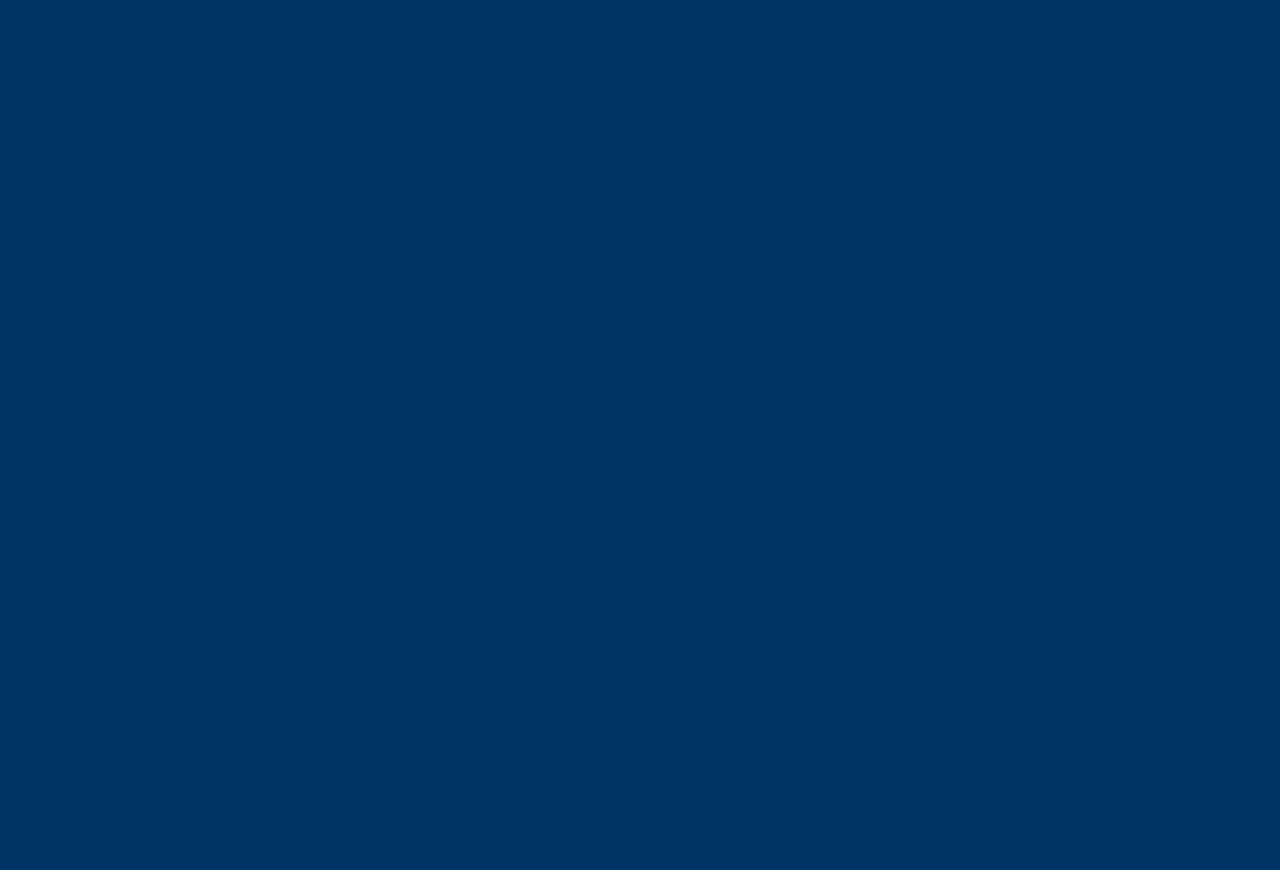
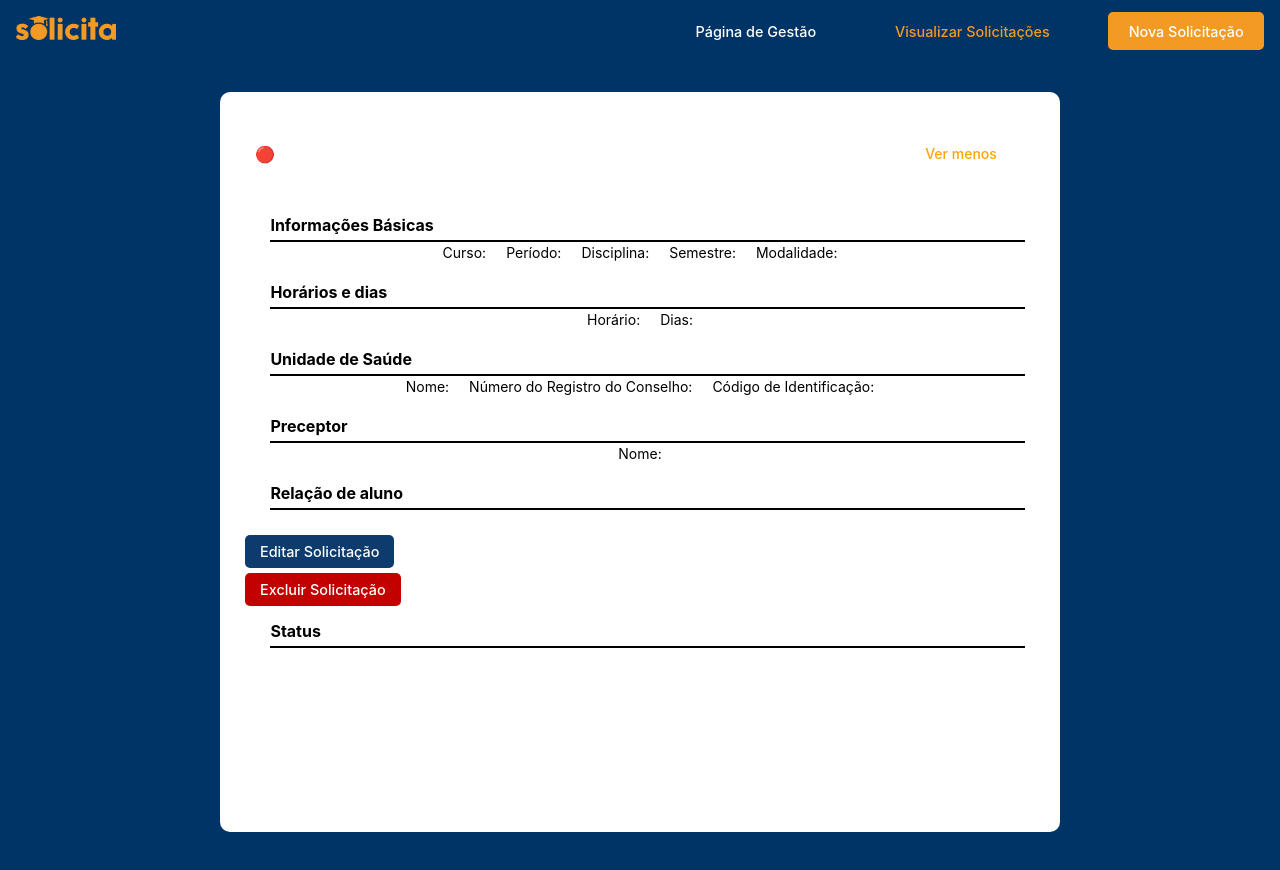
Before and after one commit to laisqueiroz/solicita, a Vue app in the folder frontend/: page /visualizar-solicitacao-VerMais in a window 1280 px wide. Before the commit this address had no page. Shown: the top 870 px of the page. Before the commit the page ends 800 px from the top, so only its background shows below. Built offline with nearby package versions, Linux system fonts and the light colour scheme.

Commit message:
tela ver mais para organizar IE

```diff
--- a/frontend/src/router/index.js
+++ b/frontend/src/router/index.js
@@ -8,6 +8,7 @@ import ViewSolicitation from "../views/ViewSolicitation.vue";
 import CadastroPage from "../views/CadastroPage.vue";
 import NovaSolicitacao from "../views/NovaSolicitacao.vue";
 import VisualizarSolicitacaoIE from "../views/VisualizarSolicitacaoIE.vue";
+import VerMaisVisualizarSolictIE from "../views/VerMaisVisualizarSolictIE.vue";
 
 
 const routes = [
@@ -52,6 +53,11 @@ const routes = [
   {
     path: "/visualizar-solicitacao",
     component: VisualizarSolicitacaoIE
+  },
+
+  {
+    path: "/visualizar-solicitacao-VerMais",
+    component: VerMaisVisualizarSolictIE
   }
 
 
--- /dev/null
+++ b/frontend/src/views/VerMaisVisualizarSolictIE.vue
@@ -0,0 +1,178 @@
+<template>
+    <div class="container">
+      <HeaderIE />
+      <div class="tabela">
+        <div class="nav">
+          <div>🔴</div>
+          <button class="ver-mais-btn" @click="toggleVerMais">Ver menos</button>
+        </div>
+
+        <div class="divider"></div>
+
+        <div class="section">
+          <div class="section-title">Informações Básicas</div>
+          <div class="info-text">
+            <p>Curso:</p>
+            <p>Período:</p>
+            <p>Disciplina:</p>
+            <p>Semestre:</p>
+            <p>Modalidade:</p>
+          </div>
+        </div>
+
+        <div class="divider"></div>
+
+        <div class="section">
+          <div class="section-title">Horários e dias</div>
+          <div class="info-text">
+            <p>Horário:</p>
+            <p>Dias:</p>
+          </div>
+        </div>
+
+        <div class="divider"></div>
+
+        <div class="section">
+          <div class="section-title">Unidade de Saúde</div>
+          <div class="info-text">
+            <p>Nome:</p>
+            <p>Número do Registro do Conselho:</p>
+            <p>Código de Identificação:</p>
+          </div>
+        </div>
+
+        <div class="divider"></div>
+
+        <div class="section">
+          <div class="section-title">Preceptor</div>
+          <div class="info-text">
+            <p>Nome:</p>
+          </div>
+        </div>
+
+        <div class="divider"></div>
+
+        <div class="section">
+          <div class="section-title">Relação de aluno</div>
+          <div class="info-text">
+          </div>
+        </div>
+
+        <div class="divider"></div>
+
+        <div class="buttons">
+          <button class="button edit">Editar Solicitação</button>
+          <button class="button delete">Excluir Solicitação</button>
+        </div>
+
+        <div class="divider"></div>
+
+        <div class="section">
+          <div class="section-title">Status</div>
+        </div>
+      </div>
+    </div>
+  </template>
+
+  <script setup>
+  import { ref } from 'vue';
+  import HeaderIE from '../components/HeaderIE.vue';
+
+  const verMais = ref(false);
+  const toggleVerMais = () => {
+    verMais.value = !verMais.value;
+  };
+  </script>
+
+  <style scoped>
+  .container {
+    width: 80%;
+    margin: 20px auto;
+  }
+
+  .tabela {
+    width: 800px;
+    height: 700px;
+    background-color: #ffffff;
+    border-radius: 10px;
+    padding: 20px;
+
+  }
+
+  .nav {
+    display: flex;
+    justify-content: space-between;
+    align-items: center;
+    padding: 5px 15px;
+    margin-bottom: 10px;
+  }
+
+  .ver-mais-btn {
+    background: none;
+    border: none;
+    color: orange;
+    font-size: 14px;
+    cursor: pointer;
+    padding: 10px
+  }
+
+
+  .section {
+    padding: 10px 15px;
+  }
+
+  .section-title {
+    font-size: 16px;
+    font-weight: bold;
+    text-align: left;
+    border-bottom: 2px solid black;
+    width: 98%;
+    padding-bottom: 5px;
+    margin-left: auto;
+  }
+
+  .info-text p {
+    font-size: 14px;
+    margin: 10px;
+    display: inline;
+    text-align: left;
+
+  }
+
+  .buttons {
+    margin-top: 15px;
+    text-align: center;
+    width: 10
+
+  }
+
+  .button {
+
+    padding: 8px 15px;
+    border: none;
+    color: white;
+    cursor: pointer;
+    margin: 5px;
+    border-radius: 5px;
+
+
+  }
+
+  .edit {
+    background-color: #0d3b6d;
+  }
+
+  .delete {
+    background-color: #c20000;
+  }
+
+  .delet:hover {
+    background-color:#720303;
+  }
+
+  .edit:hover {
+    background-color:#082647;
+  }
+
+
+  </style>
```
